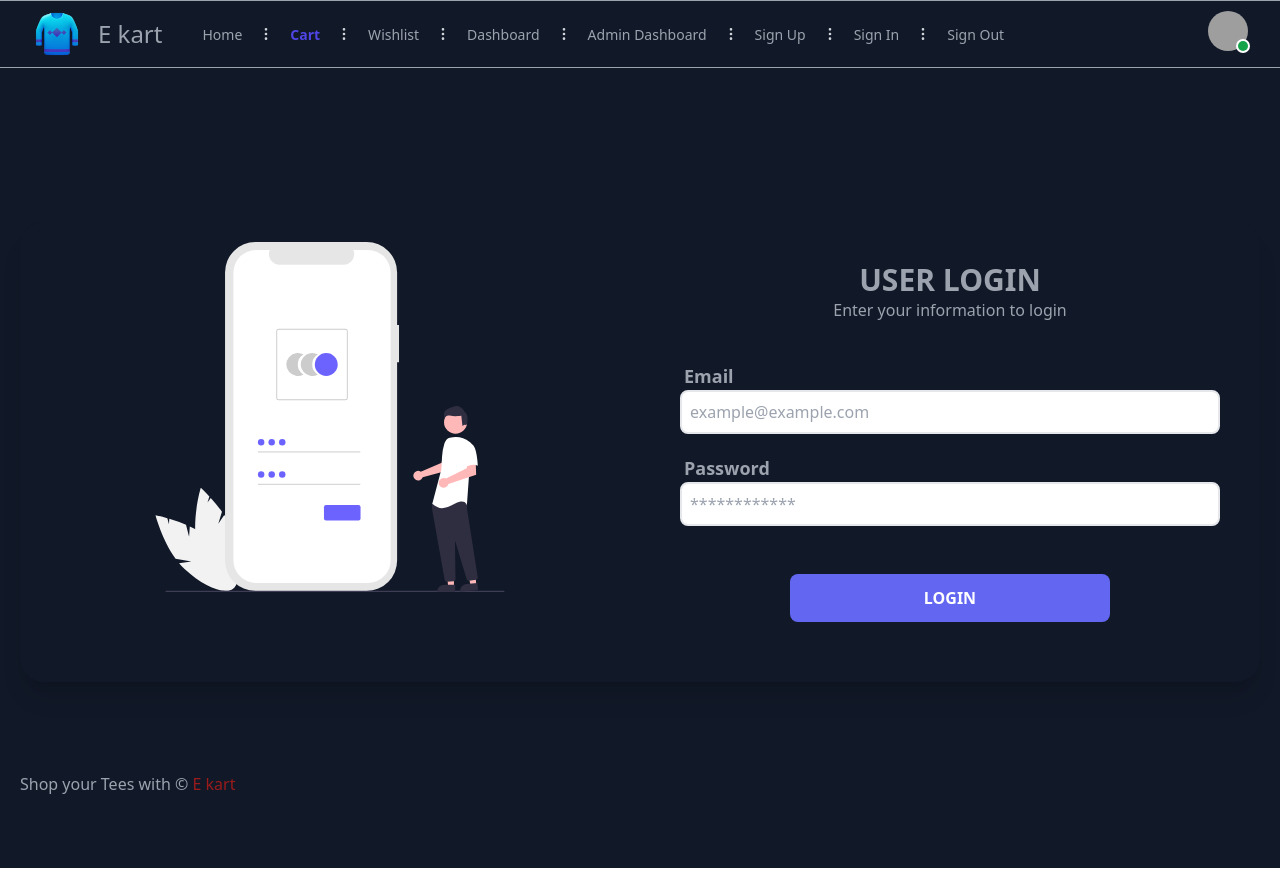
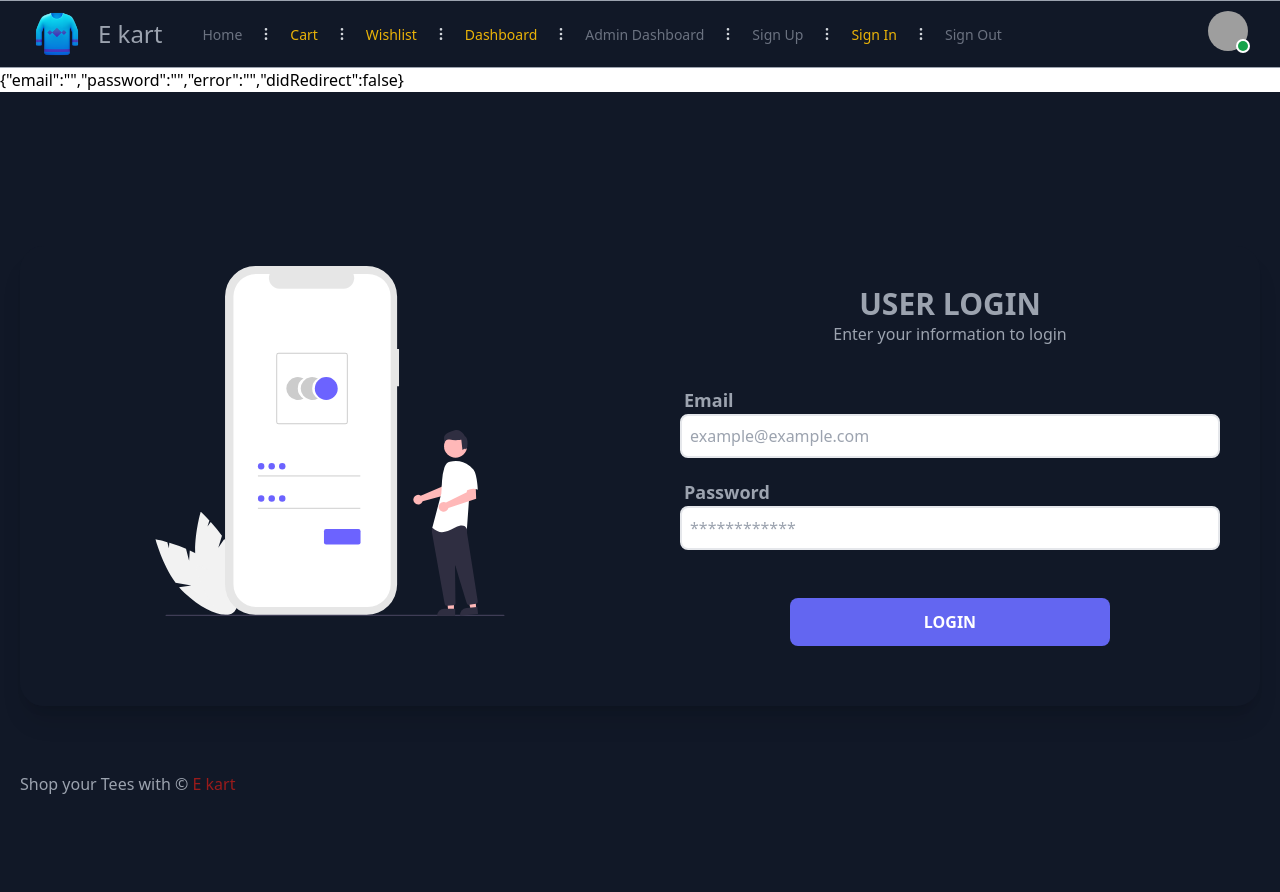
Before and after one commit to Sahani18/eShopFrontend, a React (Create React App) app: page /signin in a window 1280 px wide. Before the commit the page ends 868 px from the top, so only its background shows below. Built offline with nearby package versions, Linux system fonts and the light colour scheme; grey boxes are pictures that could not be loaded.

Commit message:
Signup/in functionality with navbar

```diff
--- a/package.json
+++ b/package.json
@@ -13,6 +13,7 @@
     "react-dom": "^18.2.0",
     "react-router-dom": "^6.11.0",
     "react-scripts": "5.0.1",
+    "react-toastify": "^9.1.2",
     "web-vitals": "^2.1.4"
   },
   "scripts": {
--- a/src/Routes.js
+++ b/src/Routes.js
@@ -9,12 +9,14 @@ import AdminDashboard from "./user/AdminDashboard";
 const Routing = () => {
   return (
     <BrowserRouter>
+
       <Routes>
         <Route path="/" exact element={<App />} />
         <Route path="/signup" exact element={<Signup />} />
         <Route path="/signin" exact element={<Signin />} />
         <Route path="/AdminDashboard" exact element={<AdminDashboard />} />
       </Routes>
+
     </BrowserRouter>
   );
 };
--- a/src/core/Navbar.js
+++ b/src/core/Navbar.js
@@ -1,14 +1,13 @@
 import React from "react";
-import { Link } from "react-router-dom";
-
+import { NavLink } from "react-router-dom";
 
 export const Navbar = () => {
   return (
     <div className="bg-gray-900  w-screen ">
       <nav className=" px-8 py-2 flex justify-between items-center border-y border-gray-400 dark:border-gray-700">
-        <Link to="/"
-          className="text-3xl font-bold leading-none flex items-center space-x-4"
-
+        <NavLink
+          to="/"
+          className="text-3xl font-bold leading-none active:text-yellow-500 flex items-center space-x-4"
         >
           <span>
             <img
@@ -20,7 +19,7 @@ export const Navbar = () => {
           <span className="text-gray-400 dark:text-gray-300 text-2xl font-normal">
             E kart
           </span>
-        </Link>
+        </NavLink>
         <div className="lg:hidden">
           <button className="navbar-burger flex items-center text-gray-600 dark:text-gray-300 p-3">
             <svg
@@ -35,12 +34,16 @@ export const Navbar = () => {
         </div>
         <ul className="hidden lg:flex lg:items-center grow mx-10 space-x-4">
           <li>
-            <Link
+            <NavLink
               to="/"
-              className="text-sm text-gray-400 hover:text-gray-400 dark:text-gray-300"
+              className={({ isActive }) => {
+                return isActive
+                  ? "text-sm text-yellow-500 hover:text-gray-600 dark:text-gray-300"
+                  : "text-sm text-gray-500 hover:text-gray-600 dark:text-gray-300";
+              }}
             >
               Home
-            </Link>
+            </NavLink>
           </li>
           <li className="text-gray-300">
             <svg
@@ -59,9 +62,16 @@ export const Navbar = () => {
             </svg>
           </li>
           <li>
-            <Link to="" className="text-sm text-indigo-600 font-bold">
+            <NavLink
+              to=""
+              className={({ isActive }) => {
+                return isActive
+                  ? "text-sm text-yellow-500 hover:text-gray-600 dark:text-gray-300"
+                  : "text-sm text-gray-500 hover:text-gray-600 dark:text-gray-300";
+              }}
+            >
               Cart
-            </Link>
+            </NavLink>
           </li>
           <li className="text-gray-300">
             <svg
@@ -80,12 +90,16 @@ export const Navbar = () => {
             </svg>
           </li>
           <li>
-            <Link
+            <NavLink
               to=""
-              className="text-sm text-gray-400 hover:text-gray-600 dark:text-gray-300"
+              className={({ isActive }) => {
+                return isActive
+                  ? "text-sm text-yellow-500 hover:text-gray-600 dark:text-gray-300"
+                  : "text-sm text-gray-500 hover:text-gray-600 dark:text-gray-300";
+              }}
             >
               Wishlist
-            </Link>
+            </NavLink>
           </li>
           <li className="text-gray-300">
             <svg
@@ -104,12 +118,16 @@ export const Navbar = () => {
             </svg>
           </li>
           <li>
-            <Link
+            <NavLink
               to=""
-              className="text-sm text-gray-400 hover:text-gray-600 dark:text-gray-300"
+              className={({ isActive }) => {
+                return isActive
+                  ? "text-sm text-yellow-500 hover:text-gray-600 dark:text-gray-300"
+                  : "text-sm text-gray-500 hover:text-gray-600 dark:text-gray-300";
+              }}
             >
               Dashboard
-            </Link>
+            </NavLink>
           </li>
           <li className="text-gray-300">
             <svg
@@ -128,12 +146,16 @@ export const Navbar = () => {
             </svg>
           </li>
           <li>
-            <Link
+            <NavLink
               to="/adminDashboard"
-              className="text-sm text-gray-400 hover:text-gray-600 dark:text-gray-300"
+              className={({ isActive }) => {
+                return isActive
+                  ? "text-sm text-yellow-500 hover:text-gray-600 dark:text-gray-300"
+                  : "text-sm text-gray-500 hover:text-gray-600 dark:text-gray-300";
+              }}
             >
               Admin Dashboard
-            </Link>
+            </NavLink>
           </li>
           <li className="text-gray-300">
             <svg
@@ -152,12 +174,16 @@ export const Navbar = () => {
             </svg>
           </li>
           <li>
-            <Link
+            <NavLink
               to="/signup"
-              className="text-sm text-gray-400 hover:text-gray-600 dark:text-gray-300"
+              className={({ isActive }) => {
+                return isActive
+                  ? "text-sm text-yellow-500 hover:text-gray-600 dark:text-gray-300"
+                  : "text-sm text-gray-500 hover:text-gray-600 dark:text-gray-300";
+              }}
             >
               Sign Up
-            </Link>
+            </NavLink>
           </li>
           <li className="text-gray-300">
             <svg
@@ -176,12 +202,16 @@ export const Navbar = () => {
             </svg>
           </li>
           <li>
-            <Link
+            <NavLink
               to="/signin"
-              className="text-sm text-gray-400 hover:text-gray-600 dark:text-gray-300"
+              className={({ isActive }) => {
+                return isActive
+                  ? "text-sm text-yellow-500 hover:text-gray-600 dark:text-gray-300"
+                  : "text-sm text-gray-500 hover:text-gray-600 dark:text-gray-300";
+              }}
             >
               Sign In
-            </Link>
+            </NavLink>
           </li>
           <li className="text-gray-300">
             <svg
@@ -200,12 +230,16 @@ export const Navbar = () => {
             </svg>
           </li>
           <li>
-            <Link
+            <NavLink
               to="/"
-              className="text-sm text-gray-400 hover:text-gray-600 dark:text-gray-300"
+              className={({ isActive }) => {
+                return isActive
+                  ? "text-sm text-yellow-500 hover:text-gray-600 dark:text-gray-300"
+                  : "text-sm text-gray-500 hover:text-gray-600 dark:text-gray-300";
+              }}
             >
               Sign Out
-            </Link>
+            </NavLink>
           </li>
         </ul>
         <div className="space-x-2 hidden lg:block">
--- a/src/user/Signin.js
+++ b/src/user/Signin.js
@@ -1,6 +1,11 @@
 import React, { useState } from "react";
 import Base from "../core/Base";
 import Navbar from "../core/Navbar";
+import { signin, authenticate, isAuthenticated } from "../auth/helper";
+import { Link, redirect } from "react-router-dom";
+import { ToastContainer, toast } from "react-toastify";
+import "react-toastify/dist/ReactToastify.css";
+
 /* import Lottie from "lottie-react";
 import AnimationSignup from "../core/animations/signup.json"; */
 
@@ -9,13 +14,48 @@ const Signin = () => {
     email: "",
     password: "",
     error: "",
-    success: false,
+    didRedirect: false,
   });
 
-  const { email, password, error, success } = value;
+  const { email, password, error, didRedirect } = value;
+  const { user } = isAuthenticated();
 
   const handleChange = (email) => (event) => {
     setValue({ ...value, error: false, [email]: event.target.value });
+  };
+
+  const onSubmit = (event) => {
+    event.preventDefault();
+    setValue({ ...value, error: false});
+    signin({ email, password })
+      .then((data) => {
+        if (data.error) {
+          setValue({ ...value, error: data.error });
+          return toast(data.error, { type: "error", theme: "colored" });
+        }
+        authenticate(data, () => {
+          setValue({
+            ...value,
+            didRedirect: true,
+          });
+        });
+      })
+      .catch(() => toast("Error Occurred"));
+  };
+
+  const performRedirect = () => {
+// TODO: complete this
+
+    if (didRedirect) {
+      if (user && user.role === 1) {
+        return toast("to admin");
+      } else {
+        return toast("to normal dash");
+      }
+    }
+    if (isAuthenticated()) {
+      return toast("to dash");
+    }
   };
 
   const signInForm = () => {
@@ -280,7 +320,10 @@ const Signin = () => {
                 </div>
                 <div className="flex -mx-3">
                   <div className="w-full px-3 mb-5">
-                    <button className="block w-full max-w-xs mx-auto bg-indigo-500 hover:bg-indigo-700 focus:bg-indigo-700 text-white rounded-lg px-3 py-3 font-semibold">
+                    <button
+                      onClick={onSubmit}
+                      className="block w-full max-w-xs mx-auto bg-indigo-500 hover:bg-indigo-700 focus:bg-indigo-700 text-white rounded-lg px-3 py-3 font-semibold"
+                    >
                       LOGIN
                     </button>
                   </div>
@@ -295,8 +338,12 @@ const Signin = () => {
   return (
     <>
       <Navbar />
-      {/*  <p>{JSON.stringify(value)}</p> */}
-      <Base>{signInForm()}</Base>
+      <p>{JSON.stringify(value)}</p>
+      <Base>
+        {signInForm()}
+        {performRedirect()}
+      </Base>
+      <ToastContainer />
     </>
   );
 };
```
Also changed, not shown: src/user/Signup.js (+42 -9 lines), 1 other file (tests, documents, lock files or other folders).
